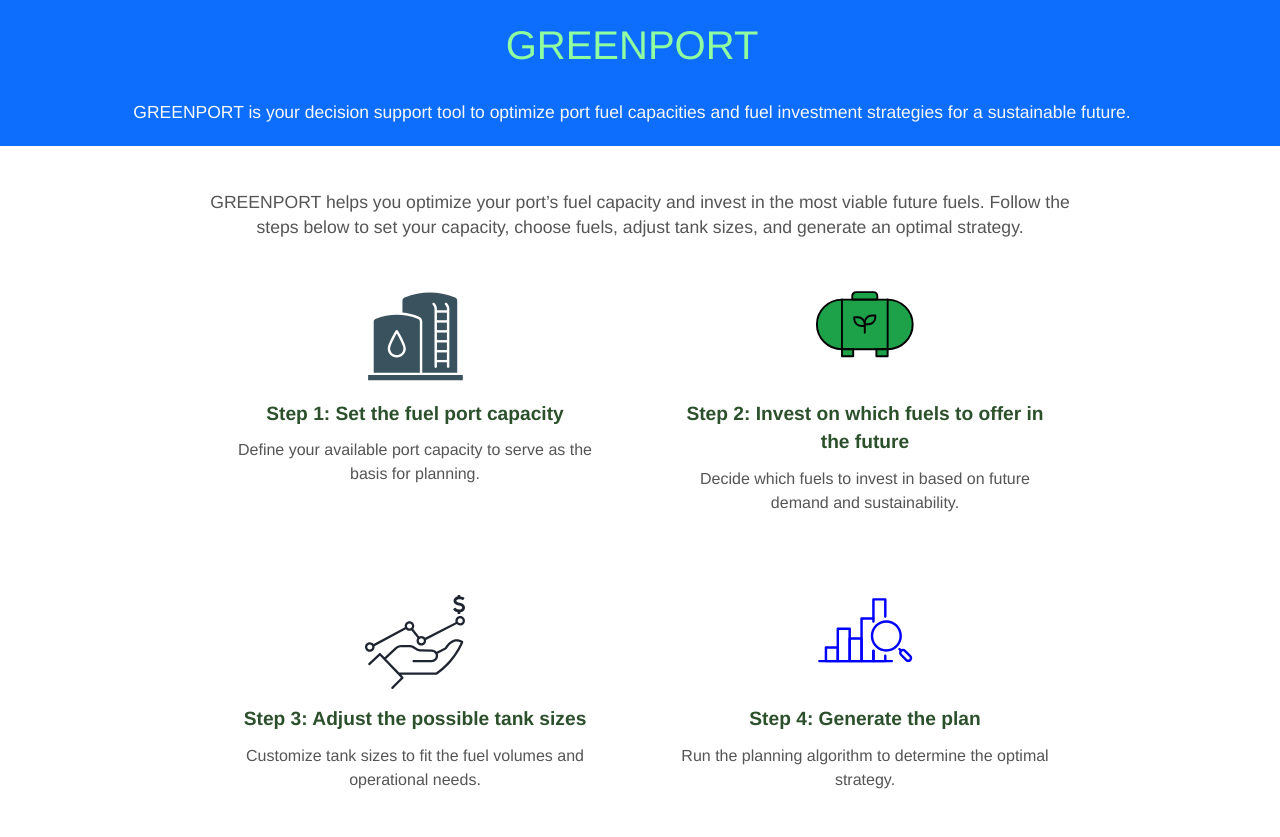
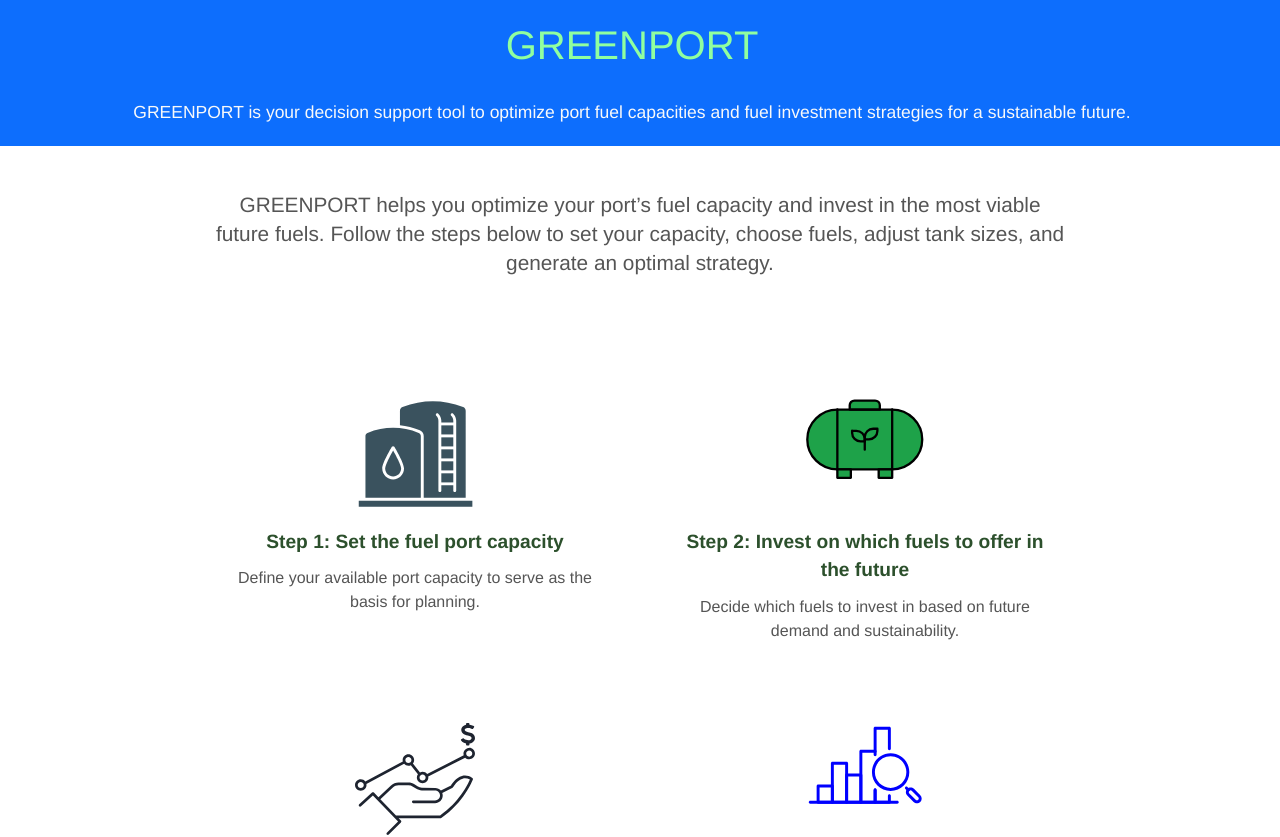
Before and after one commit to KaiSMsa/Nord_H2UB_dss, a Vue app in the folder frontend/: page / in a window 1280 px wide. Shown: the top 837 px of the page. Built offline with nearby package versions, Linux system fonts and the light colour scheme; what chartjs-plugin-datalabels would draw is missing.

Commit message:
Labels updated

```diff
--- a/frontend/package.json
+++ b/frontend/package.json
@@ -1,5 +1,5 @@
 {
-  "name": "dss-user-interfacte",
+  "name": "dss-user-interfactez",
   "version": "0.1.0",
   "private": true,
   "scripts": {
--- a/frontend/public/index.html
+++ b/frontend/public/index.html
@@ -4,7 +4,7 @@
     <meta charset="utf-8">
     <meta http-equiv="X-UA-Compatible" content="IE=edge">
     <meta name="viewport" content="width=device-width,initial-scale=1.0">
-    <link rel="icon" href="<%= BASE_URL %>favicon.ico">
+    <link rel="icon" type="image/svg+xml" href="<%= BASE_URL %>green tank.svg">
     <title><%= htmlWebpackPlugin.options.title %></title>
   </head>
   <body>
--- a/frontend/src/components/HowItWorks.vue
+++ b/frontend/src/components/HowItWorks.vue
@@ -83,10 +83,10 @@
 
   /* Intro text for the top description */
   .intro-text {
-    margin-bottom: 30px;
+    margin-bottom: 100px;
+    font-size: 1.3rem;
     text-align: center;
     color: #555;
-    font-size: 1.1rem;
     line-height: 1.4;
   }
 
@@ -109,8 +109,8 @@
 
   /* Step icon */
   .step-icon {
-    width: 100px;
-    height: 100px;
+    width: 120px;
+    height: 120px;
     margin: 0 auto 10px;
   }
 
--- a/frontend/src/components/MainDashboard.vue
+++ b/frontend/src/components/MainDashboard.vue
@@ -95,8 +95,8 @@ export default {
       steps: [
         { label: 'Port Fuel Capacity' },
         { label: 'Fuel Selection' },
-        { label: 'Capacity Selection' },
-        { label: 'Results' },
+        { label: 'Tank Capacities' },
+        { label: 'Operational Schedule' },
       ],
       // chartOptions: {
       //   responsive: true,
--- a/frontend/vue.config.js
+++ b/frontend/vue.config.js
@@ -1,4 +1,11 @@
 const { defineConfig } = require('@vue/cli-service')
 module.exports = defineConfig({
-  transpileDependencies: true
+  transpileDependencies: true,
+
+  pages: {
+    index: {
+      entry: 'src/main.js',
+      title: 'GREENPORT: Green Fuel Port Planner'
+    }
+  }
 })
```
Also changed, not shown: frontend/public/green tank.svg (added).
